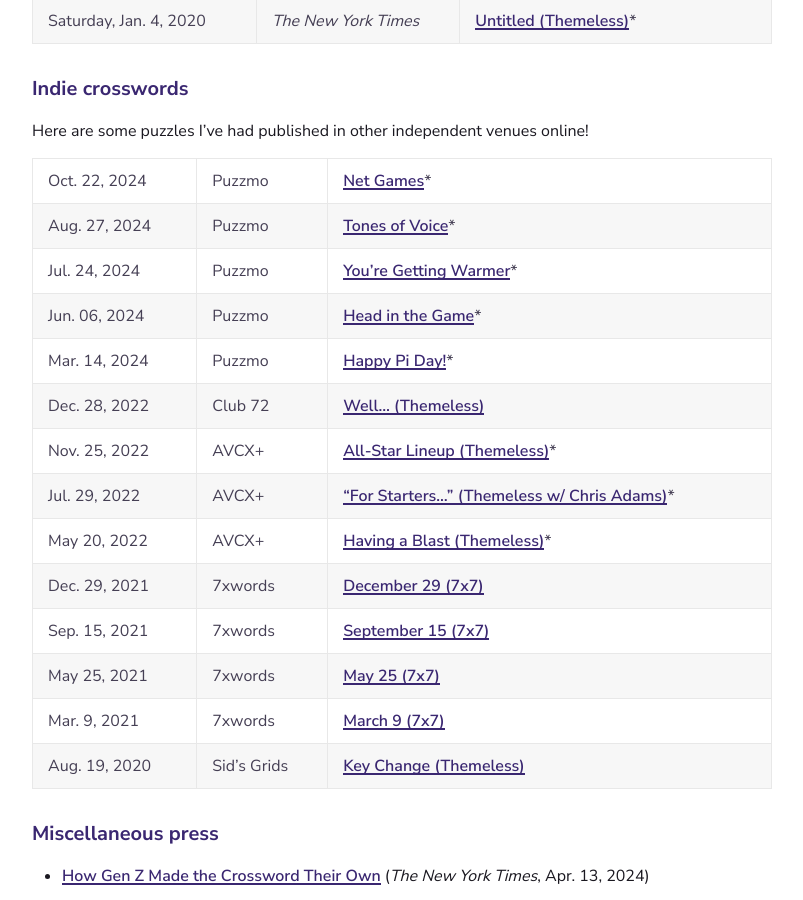
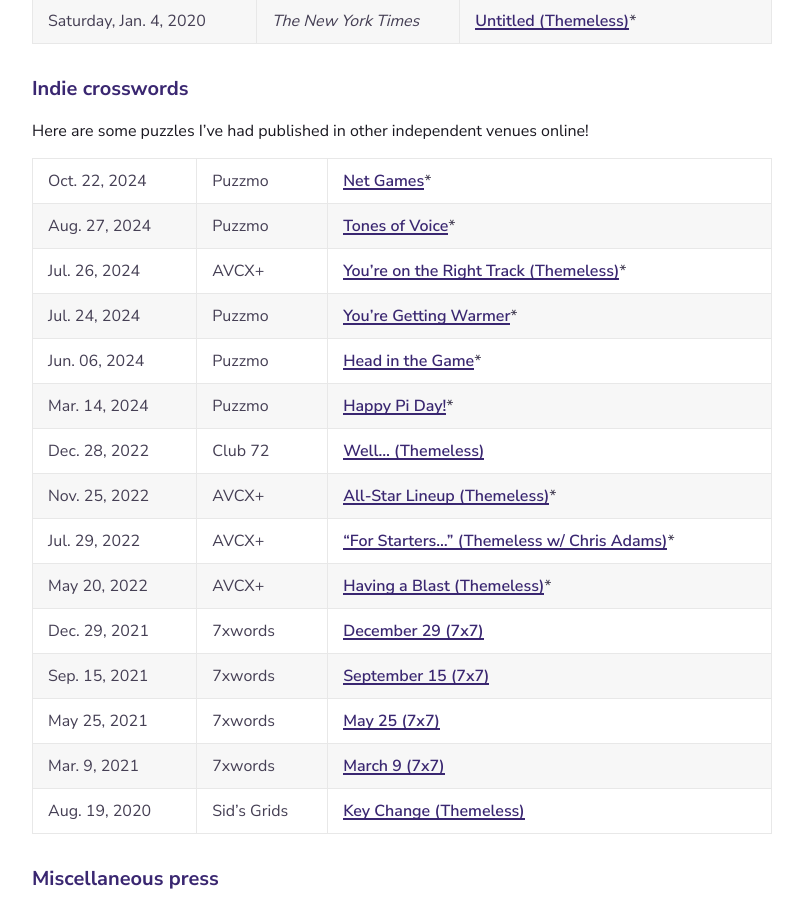
Before and after one commit to adamaaronson/adamaaronson.github.io, a Jekyll site: the page built from publications.md, in a window 1280 px wide and 900 px high, scrolled down 1610 px. Shown: the whole window, without its empty margins (238-1041 px from the left). Built offline with Jekyll 4.4.1, drawn with Linux system fonts in a browser that asks for light colours.

Commit message:
Add AVCX

```diff
--- a/publications.md
+++ b/publications.md
@@ -44,6 +44,7 @@
 
 Oct. 22, 2024 | Puzzmo | [Net Games](https://www.puzzmo.com/puzzle/2024-10-22/crossword)\*
 Aug. 27, 2024 | Puzzmo | [Tones of Voice](https://www.puzzmo.com/puzzle/2024-08-27/crossword)\*
+Jul. 26, 2024 | AVCX+ | [You're on the Right Track (Themeless)](https://avxwords.com/puzzles/1636/)\*
 Jul. 24, 2024 | Puzzmo | [You're Getting Warmer](https://www.puzzmo.com/puzzle/2024-07-24/crossword)\*
 Jun. 06, 2024 | Puzzmo | [Head in the Game](https://www.puzzmo.com/puzzle/2024-06-06/crossword)\*
 Mar. 14, 2024 | Puzzmo | [Happy Pi Day!](https://www.puzzmo.com/puzzle/2024-03-14/crossword)\*
```
